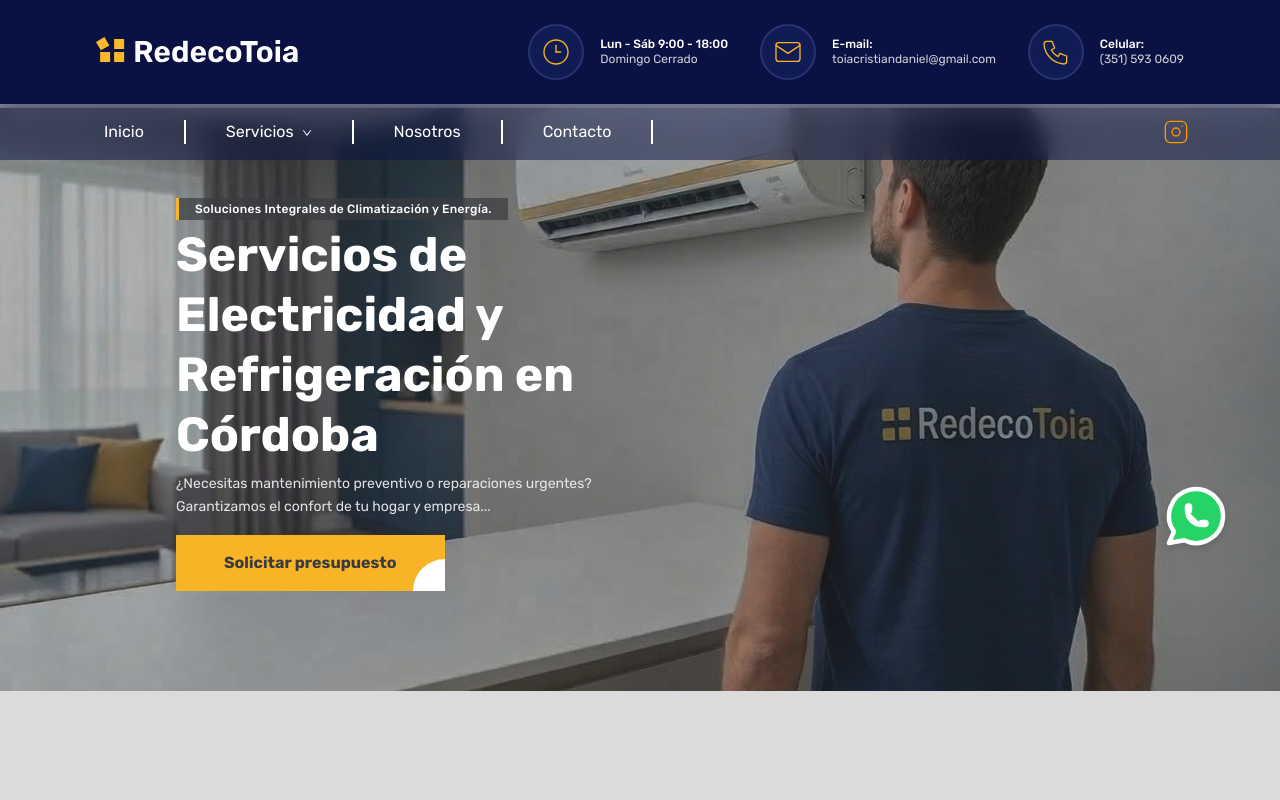
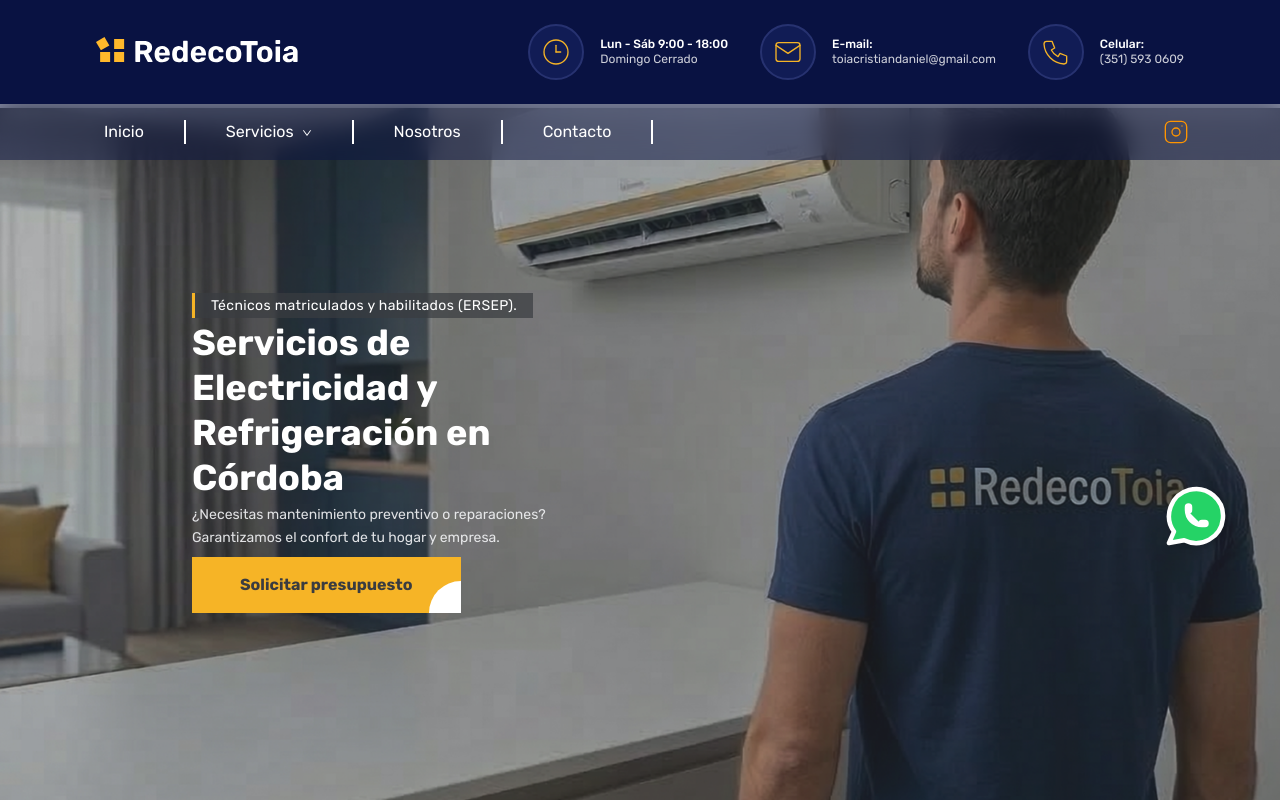
Before and after one commit to cristiantoiafullstackdev/redecotoia_web, a Next.js app: page / in a window 1280 px wide. Shown: the top 800 px of the page. Built offline with nearby package versions, Linux system fonts and the light colour scheme.

Commit message:
commite 24 con actualizacion  de Ui para responcive parte 4

```diff
--- a/app/components/sections-home/Hero.tsx
+++ b/app/components/sections-home/Hero.tsx
@@ -14,20 +14,19 @@ export default function Hero() {
   */
 
   return (
-    <section id="hero" className="relative mt-22 lg:mt-1 lg:top-26 w-full overflow-hidden bg-[#3A3C40]">
+    <section id="hero" className="relative mt-20 lg:mt-1 lg:top-26 w-full min-h-70 overflow-hidden bg-[#3A3C40]">
 
       {/* 1. CONTENEDOR DE IMAGEN: Capa base de la sección.
           SINTAXIS: JSX + Tailwind (Posicionamiento Relativo)
           ESTE BLOQUE: Renderiza la imagen principal. El atributo 'priority' indica a Next.js que cargue
           esta imagen primero por estar por encima del pliegue (LCP).
       */}
-      <div className="relative h-auto w-full">
+      <div className="relative w-full h-full min-h-100 sm:min-h-125 lg:min-h-175">
         <Image
           src="/images/photo-hero.png"
           alt="Climatización Redeco Toia"
-          width={1920}
-          height={600}
-          className="block h-auto w-full object-cover"
+          fill
+          className="object-cover object-[center_top] sm:object-center"
           priority
         />
 
@@ -40,24 +39,24 @@ export default function Hero() {
           ESTE BLOQUE: Utiliza 'absolute inset-0' para ocupar todo el espacio del Hero y 'items-center'
           para centrar el texto verticalmente sobre la imagen.
       */}
-      <div className="absolute inset-0 -left-28 md:left-4 2xl:left-8 flex items-center">
-        <div className="mx-auto max-w-90 lg:w-full lg:max-w-360 px-6 text-white md:px-20 lg:px-40">
+      <div className="absolute max-w-90 inset-0 flex items-center ml-8 md:ml-34 xl:ml-48 2xl:ml-108">
+        <div className="text-white">
 
           {/* Etiqueta superior: Texto pequeño decorativo con borde lateral dorado */}
-          <p className="md:mb-2 text-xs">
-            <span className="bg-[#3A3C40]/70 border-l-3 border-[#F6B426] px-4 py-1 font-medium tracking-wide">
-              Soluciones Integrales de Climatización y Energía.
+          <p className="mb-1 text-xs md:text-sm lg:text-md">
+            <span className="bg-[#3A3C40]/70 border-l-3 border-[#F6B426] px-4 py-1 font-normal tracking-wide">
+              Técnicos matriculados y habilitados (ERSEP).
             </span>
           </p>
 
           {/* Título Principal (H1): Definido con tamaños responsivos (text-2xl a text-5xl) */}
-          <h1 className="md:mb-2 max-w-xl text-lg font-bold leading-tight md:text-4xl lg:text-5xl">
+          <h1 className="mb-1 max-w-140 text-xl md:text-2xl lg:text-4xl font-bold leading-tight">
             Servicios de Electricidad y Refrigeración en Córdoba
           </h1>
 
           {/* Descripción: Texto secundario con opacidad para no competir visualmente con el título */}
-          <p className="md:mb-4 max-w-md text-xs lg:text-sm leading-relaxed text-gray-100 opacity-90 md:text-base">
-            ¿Necesitas mantenimiento preventivo o reparaciones urgentes? Garantizamos el confort de tu hogar y empresa...
+          <p className="mb-2 max-w-140 text-xs md:text-sm lg:text-md leading-relaxed text-gray-100 opacity-90">
+            ¿Necesitas mantenimiento preventivo o reparaciones? Garantizamos el confort de tu hogar y empresa.
           </p>
 
           {/* Botón de Acción (CTA):
```
